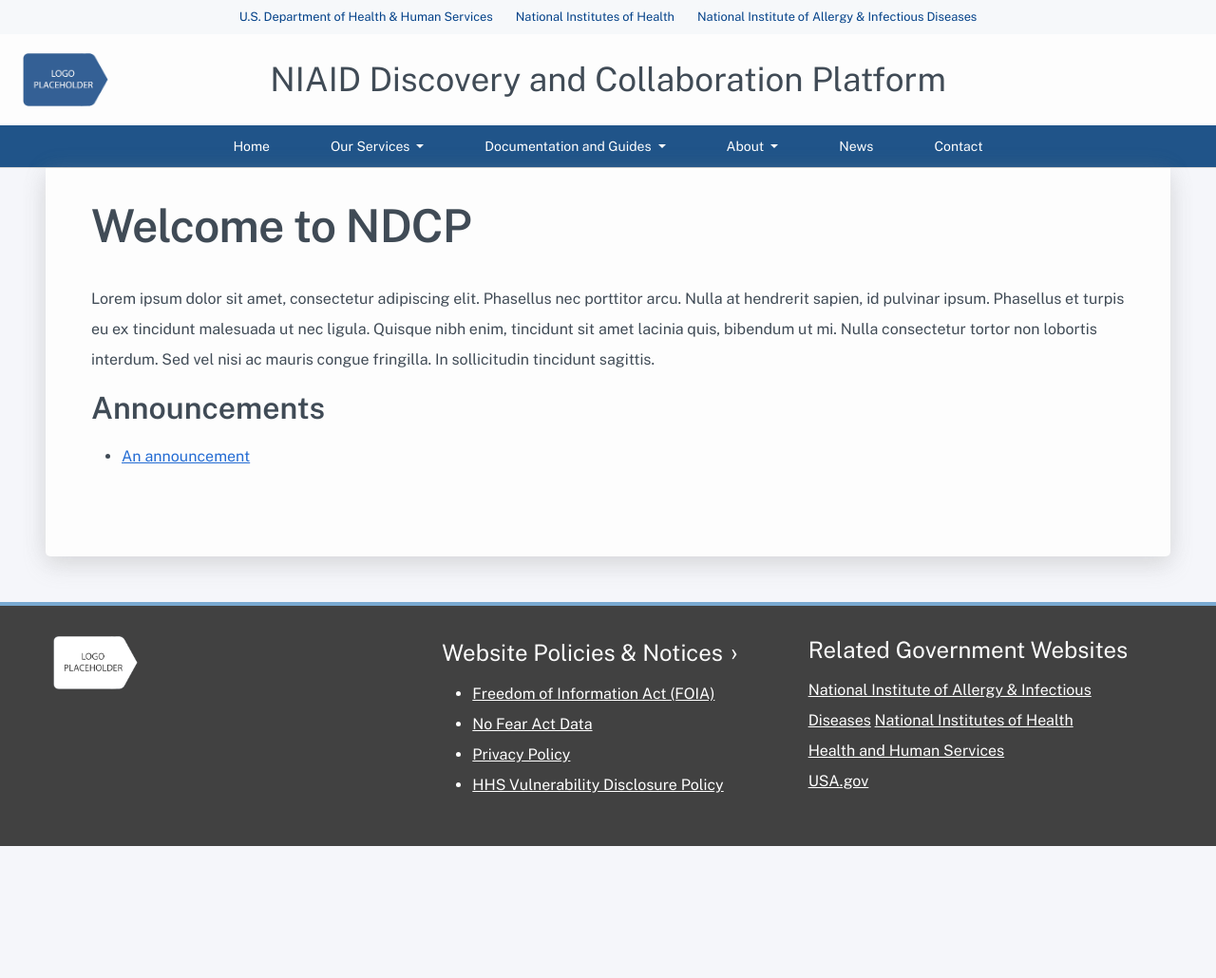
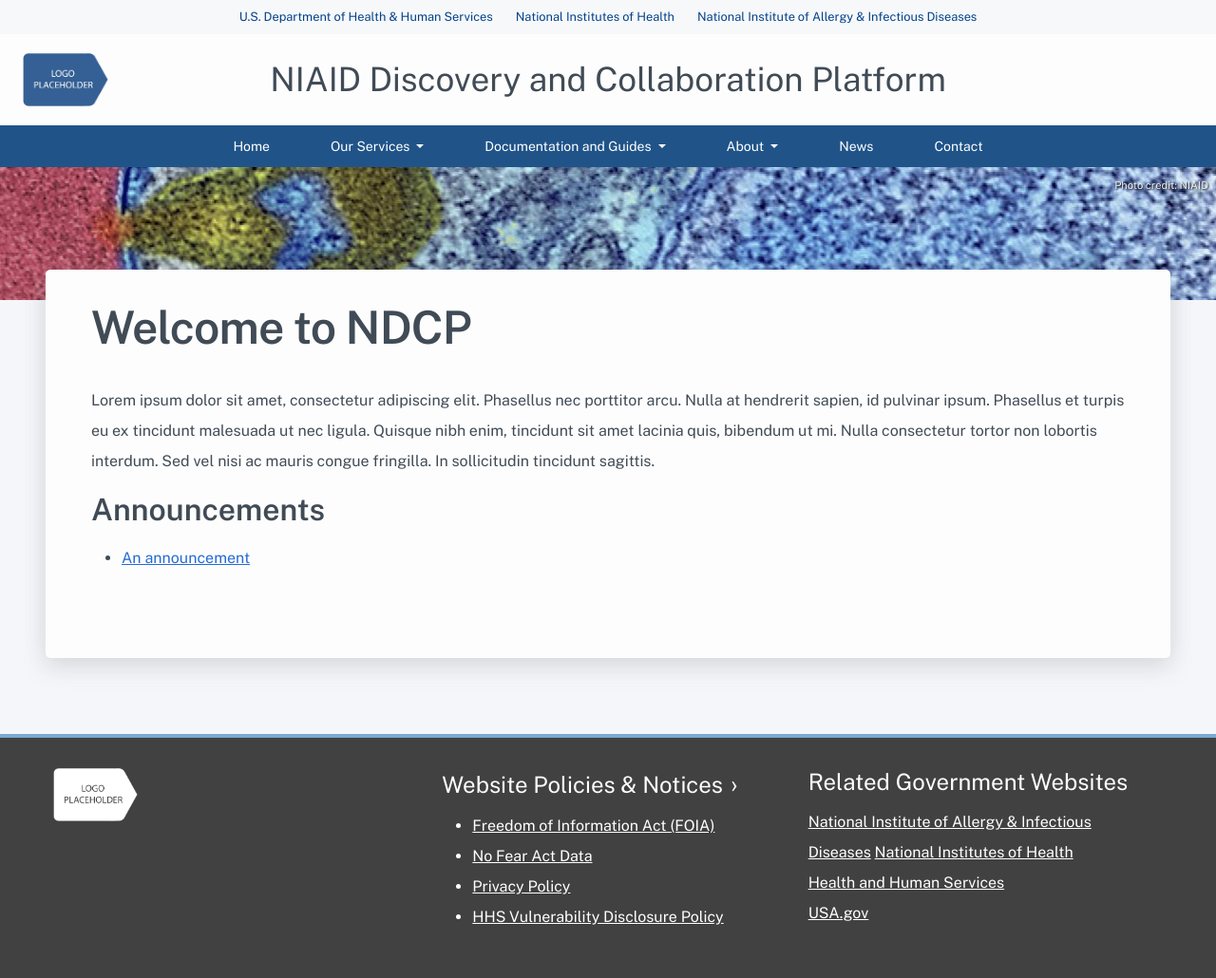
Before and after one commit to spartanicus/ndcp-front-website, a Jekyll site: the page built from index.md, in a window 1280 px wide. Shown: the whole page at 95% size. Built offline with Jekyll 4.4.1, drawn with Linux system fonts in a browser that asks for light colours; before the commit the page ends 900 px from its top, so only the background shows below that.

Commit message:
Add feature for optional hero-image, and add hero.

```diff
--- a/_config.yml
+++ b/_config.yml
@@ -2,6 +2,12 @@
 title: "NIAID Discovery and Collaboration Platform"
 description:
 logo: assets/img/logo.png
+
+# Hero image. Leave empty for no hero.
+hero:
+  img: assets/img/hero-01.jpg
+  alt: "malaria parasite"
+  credit: "Photo credit: NIAID"
 
 # Syntax highlighting
 highlighter:         rouge
--- a/_layouts/default.html
+++ b/_layouts/default.html
@@ -9,9 +9,22 @@
   <link href="https://fonts.googleapis.com/css?family=Source+Sans+Pro:300,400,600" rel="stylesheet">
   <link rel="stylesheet" href="https://cdnjs.cloudflare.com/ajax/libs/bootstrap/5.2.0/css/bootstrap.min.css" integrity="sha512-XWTTruHZEYJsxV3W/lSXG1n3Q39YIWOstqvmFsdNEEQfHoZ6vm6E9GK2OrF6DSJSpIbRbi+Nn0WDPID9O7xB2Q==" crossorigin="anonymous" referrerpolicy="no-referrer" />
   <link rel="stylesheet" href="{{ "/assets/css/style.css?v=" | append: site.github.build_revision | relative_url }}">
+  {% if site.hero.img %}
+  <style>
+    :root {
+      --ndcp-hero-image: url("{{site.hero.img | relative_url}}");
+    }
+  </style>
+  {% endif %}
 </head>
-<body>
-  <a href="#main-content" class="visually-hidden focusable skip-link">
+
+{% assign bodyclasses = 'without-hero' %}
+{% if site.hero.img %}
+{% assign bodyclasses = 'with-hero' %}
+{% endif %}
+
+<body class="{{ bodyclasses }}">
+  <a href="#main-container" class="visually-hidden focusable skip-link">
     Skip to main content
   </a>
   <header>
@@ -21,6 +34,13 @@
   </header>
 
   {% include menuTop.html %}
+
+  {% if site.hero.img %}
+    <div id="hero">
+      <img src="{{site.hero.img | relative_url}}" class="site-hero" alt="{{ site.hero.alt }}" />
+      {% if site.hero.credit %}<div class="photo-credit">{{ site.hero.credit }}</div>{% endif %}
+    </div>
+  {% endif %}
 
   <main>
     <div id="main-container" class="container-fluid">
--- a/_sass/1-base-mobile.scss
+++ b/_sass/1-base-mobile.scss
@@ -130,6 +130,23 @@
 nav.submenu {
   display: none;
 }
+/* HERO */
+body.with-hero #nav-container {
+  border-bottom: none;
+}
+#hero {
+  max-height: 190px;
+  overflow: hidden;
+  position: relative;
+}
+#hero .photo-credit {
+	position: absolute;
+	top: 0.5rem;
+	right: 0.5rem;
+	color: #eee;
+	font-size: 0.7rem;
+	text-shadow: 1px 1px 2px black;
+}
 /* CONTENT LAYOUT */
 #main-container {
 	padding: 2rem 3rem 3rem;
--- a/_sass/3-responsive-large.scss
+++ b/_sass/3-responsive-large.scss
@@ -82,6 +82,28 @@
     padding-left: 0;
     margin-right: 1em;
   }
+  /* HERO */
+  #hero {
+    height: 140px;
+    background-color: #414141;
+    background-image: var(--ndcp-hero-image);
+    background-repeat: no-repeat;
+    background-position: left top;
+    background-size: cover;
+  }
+  #hero img.site-hero {
+    display: none;
+  }
+  body.with-hero nav.submenu ul {
+    border-radius: .3125rem;
+    position: relative;
+    top: -2rem;
+  }
+  body.with-hero .main-column {
+  	border-radius: .3125rem;
+    position: relative;
+    top: -2rem;
+  }
   /* SUBMENU */
   nav.submenu {
     display: block;
```
Also changed, not shown: assets/img/hero-01.jpg (added).
